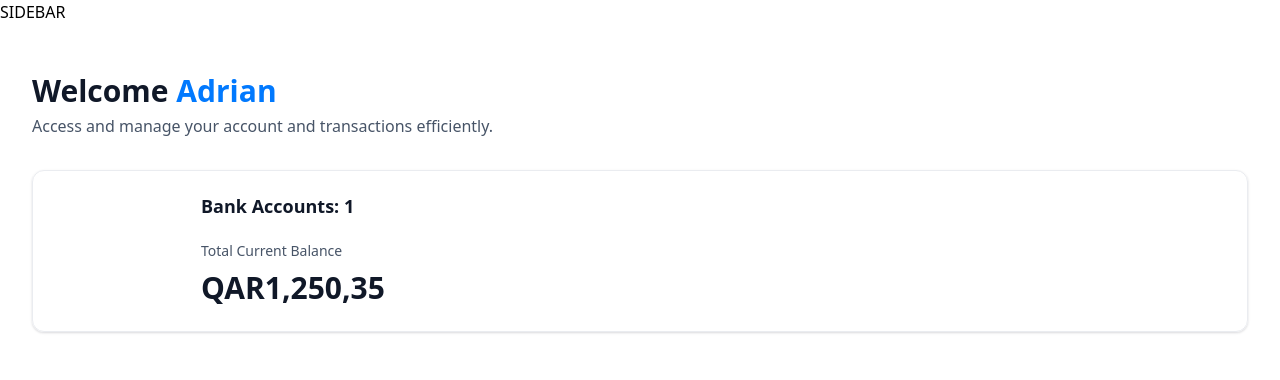
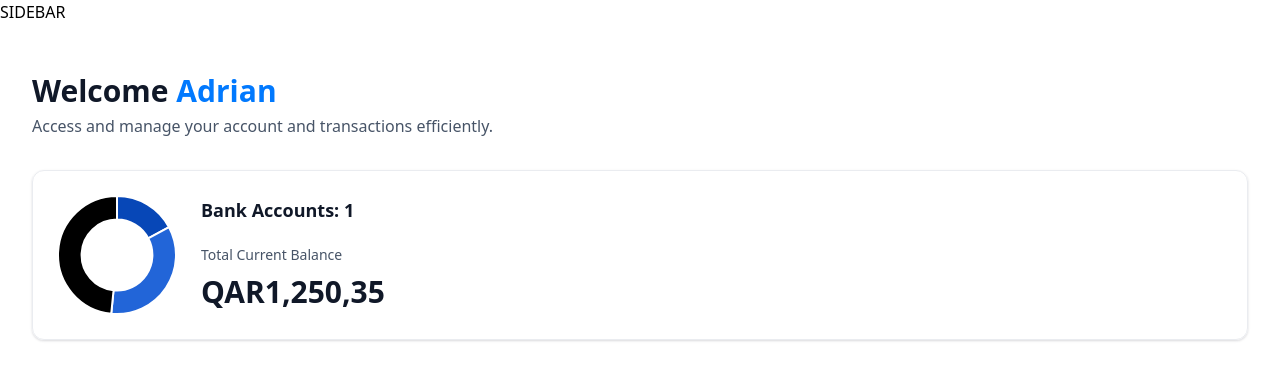
Before and after one commit to Yazan-ys202110319/banking-app, a Next.js app: page / in a window 1280 px wide. Shown: the top 380 px of the page. Built offline with nearby package versions, Linux system fonts and the light colour scheme.

Commit message:
Add Chart.js

```diff
--- /dev/null
+++ b/components/ui/DoughnutChart.tsx
@@ -0,0 +1,33 @@
+'use client';
+import { Chart as ChartJS, ArcElement, Tooltip, Legend } from "chart.js";
+import { Doughnut } from "react-chartjs-2";
+
+ChartJS.register(ArcElement, Tooltip, Legend);
+
+
+const DoughnutChart = ({ accounts }: DoughnutChartProps) => {
+
+    const data = {
+        datasets: [
+            {
+                label: "Banks",
+                data: [1250, 2500, 3524],
+                backgroundColor: ['#0747b7', '#2265d8', '2f91fa']
+            }
+        ],
+        labels: ['Bank 1', 'Bank 2', 'Bank 3']
+    }
+
+  return (
+    <Doughnut data={data} options={{
+        cutout: '60%',
+        plugins: {
+            legend: {
+                display: false
+            }
+        }
+    }} />
+  )
+}
+
+export default DoughnutChart
--- a/components/ui/TotalBalanceBox.tsx
+++ b/components/ui/TotalBalanceBox.tsx
@@ -1,5 +1,6 @@
 import React from 'react'
 import AnimatedCounter from '../ui/AnimatedCounter';
+import DoughnutChart from '../ui/DoughnutChart';
 
 
 const TotalBalanceBox = ({
@@ -8,7 +9,7 @@
   return (
     <section className='total-balance'>
         <div className='total-balance-chart'>
-
+            <DoughnutChart accounts={accounts} />
         </div>
 
         <div className='flex flex-col gap-6'>
@@ -19,9 +20,9 @@
                 <p className='total-balance-label'>
                     Total Current Balance
                 </p>
-                <p className='total-balance-amount flex-center gap-2'>
+                <div className='total-balance-amount flex-center gap-2'>
                     <AnimatedCounter amount = {totalCurrentBalance} />
-                </p>
+                </div>
             </div>
         </div>
 
--- a/package.json
+++ b/package.json
@@ -17,6 +17,7 @@
     "next": "15.3.3",
     "query-string": "^9.2.0",
     "react": "^19.0.0",
+    "react-chartjs-2": "^5.3.0",
     "react-countup": "^6.5.3",
     "react-dom": "^19.0.0",
     "tailwind-merge": "^3.3.1",
```
Also changed, not shown: 1 other file (tests, documents, lock files or other folders).
